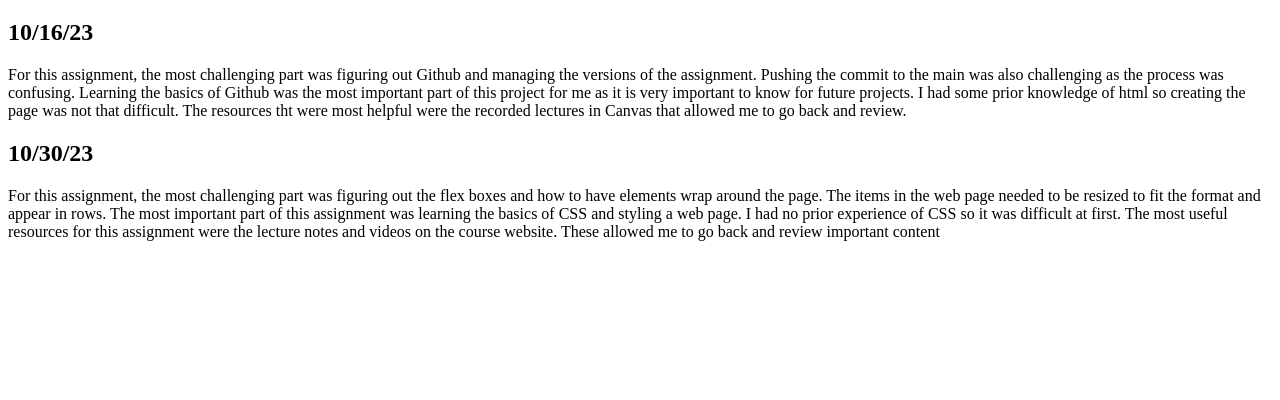
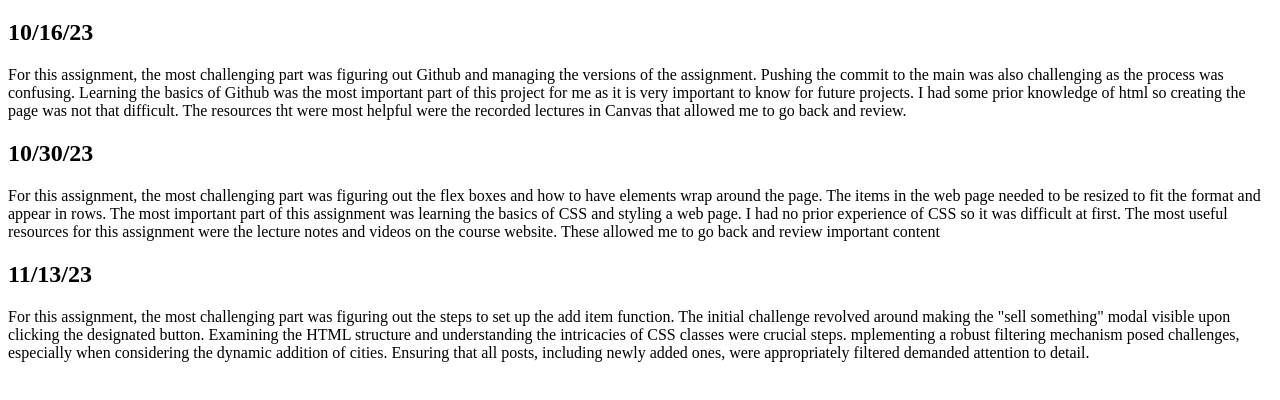
Before and after one commit to nairadi0/nairadi0.github.io, a plain HTML site: page blog.html in a window 1280 px wide. Shown: the part 100-500 px from the top of the page. Drawn offline with Linux system fonts and the light colour scheme.

Commit message:
Add files via upload

```diff
--- a/blog.html
+++ b/blog.html
@@ -27,6 +27,17 @@
             content
 
         </p>
+        <h2> 11/13/23
+
+        </h2>
+        <p>
+            For this assignment, the most challenging part was figuring out the steps to set up the add item function.
+            The initial challenge revolved around making the "sell something" modal visible upon clicking the designated button.
+            Examining the HTML structure and understanding the intricacies of CSS classes were crucial steps.
+            mplementing a robust filtering mechanism posed challenges, especially when considering the dynamic addition of cities.
+            Ensuring that all posts, including newly added ones, were appropriately filtered demanded attention to detail.
+
+        </p>
     </body>
 
 </html>
```
